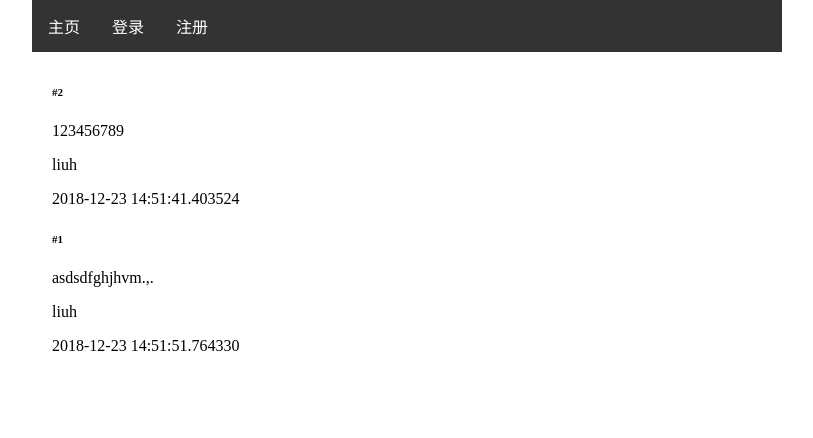
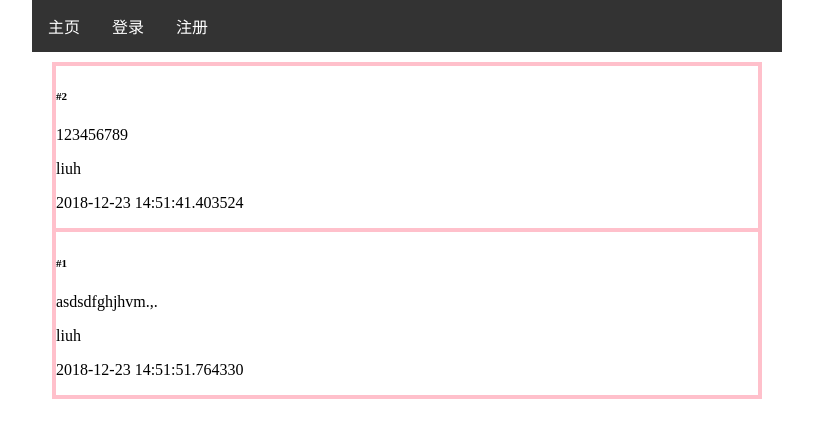
Before and after one commit to LiuHao321/message-board, a Flask app: page / in a window 1280 px wide. Shown: the top 438 px of the page, without its empty margins (233-1046 px from the left). Run offline with Flask 2, Linux system fonts and the light colour scheme; data comes from the database, SQL or seed files in the repository; both versions use the stored data as it was after the commit.

Commit message:
优化前端

```diff
--- a/templates/index.html
+++ b/templates/index.html
@@ -1,9 +1,10 @@
 {% extends 'base.html' %}
 
 {% block content %}
-    <div class="list-group">
+    <div class="list-group" style="border:2px solid pink;">
         {% for message in messages %}
-            <a class="list-group-item list-group-item-action flex-column">
+
+            <div style="border:2px solid pink;"><a class="list-group-item list-group-item-action flex-column">
                 <div class="d-flex w-100 justify-content-between">
                     <h5 class="mb-1 text-success">{{ message.name }}
                         <small class="text-muted"> #{{ loop.revindex }}</small>
@@ -15,7 +16,7 @@
                 <p class="mb-1">{{ message.body }}</p>
                 <p class="mb-1">{{ message.username }}</p>
                 <p class="mb-1">{{ message.time }}</p>
-            </a>
+            </a></div>
         {% endfor %}
     </div>
 {% endblock %}
```
Also changed, not shown: DatabaseName.db.
